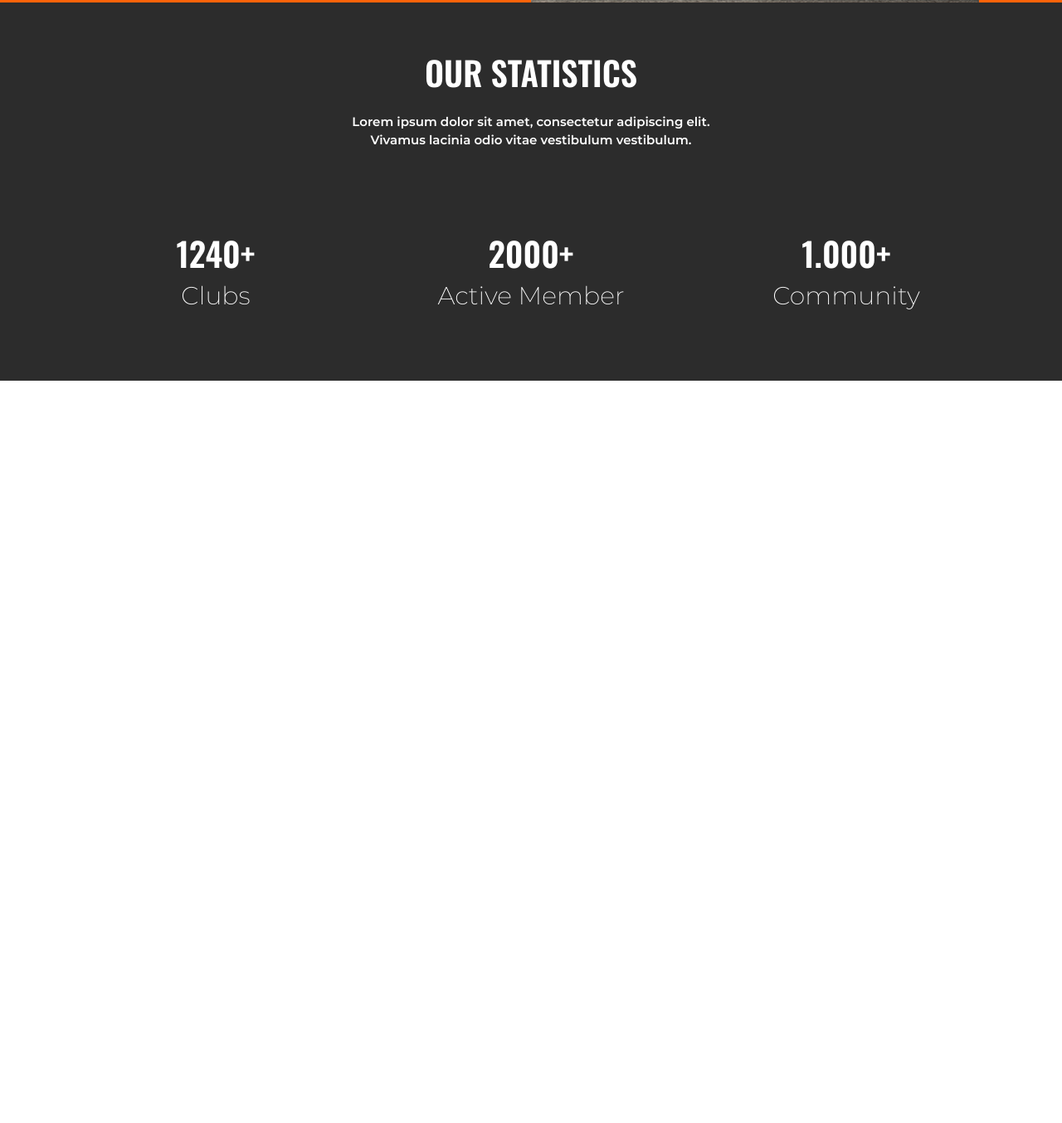
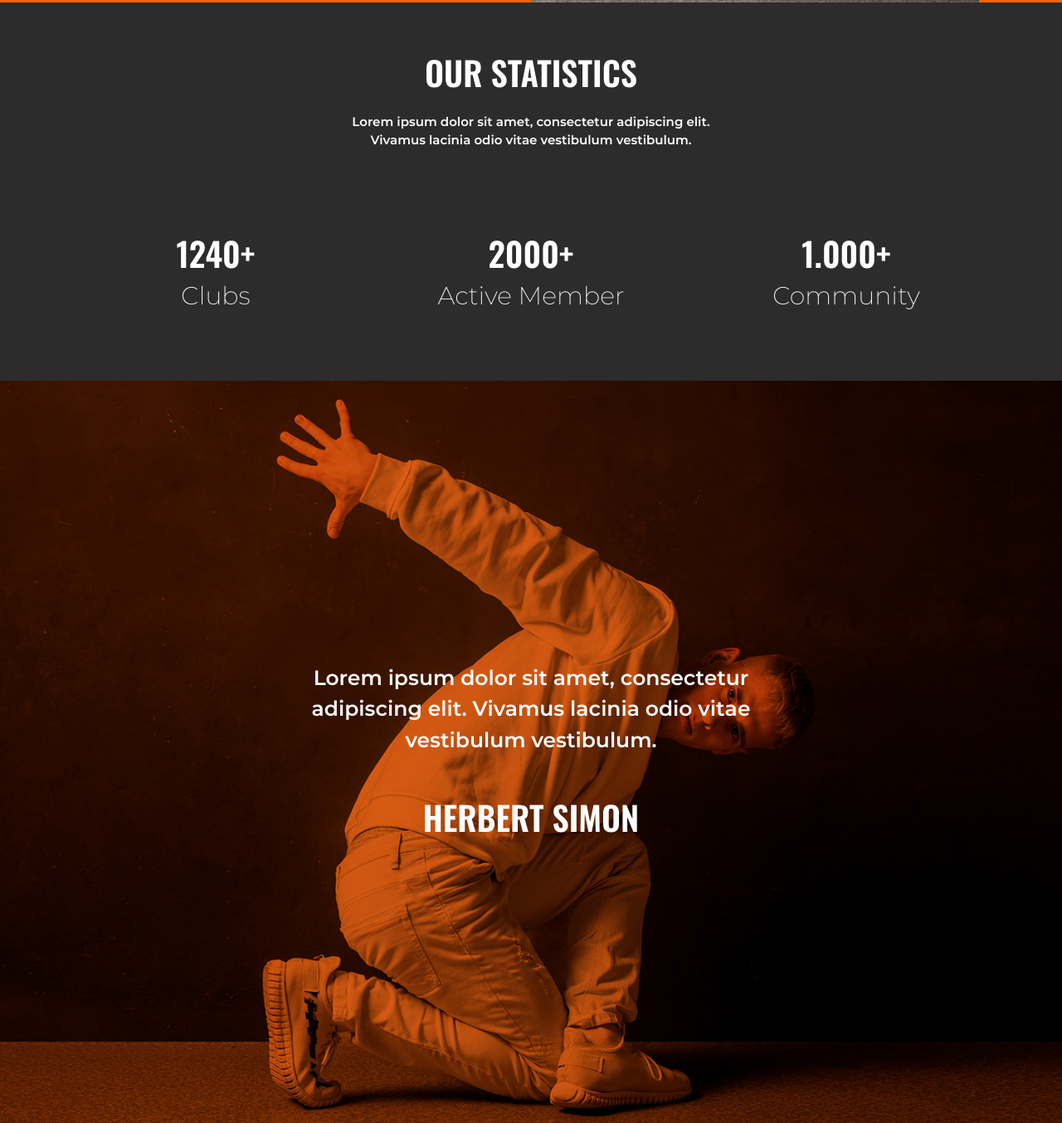
Before and after one commit to Mamun13/Musicology_porfolio_responsivepage, a plain HTML site: page index.html in a window 1280 px wide. Shown: the part 3535-4889 px from the top of the page at 83% size. Before the commit the page ends 3994 px from the top, so only its background shows below. Drawn offline with nearby package versions, Linux system fonts and the light colour scheme; files whose address does not match are found by name; a web font is replaced by a local one.

Commit message:
comment_part

```diff
--- a/css/style.css
+++ b/css/style.css
@@ -356,6 +356,28 @@ canvas.particles-js-canvas-el {
     text-transform: capitalize;
     margin-bottom: 70px;
 }
+/*statistics part ends*/
 
-
+/*statistics part starts*/
+#comment{
+    background: url(../images/back4.png)no-repeat center;
+    background-size: cover;
+}
+#comment .container p{
+    padding-top: 340px;
+    padding-bottom: 50px;
+    font-size: 25px;
+    color: #fff;
+    font-family: montserrat_bold;
+    font-weight: 300;
+}
+#comment .container h2{
+    font-size: 40px;
+    font-weight: 600;
+    color: #fff;
+    padding-bottom: 25px;
+    font-family: 'Oswald', sans-serif;
+    text-transform: uppercase;
+    padding-bottom: 345px;
+}
 /*statistics part ends*/
--- a/index.html
+++ b/index.html
@@ -232,9 +232,6 @@
 </section>
 <!-- part ends-->
 
-
-
-
 <!-- part starts-->
 <section id="">
   <div class="">
@@ -247,6 +244,20 @@
 </section>
 <!-- part ends-->
 
+
+  <!--comment part starts-->
+  <section id="comment">
+    <div class="container">
+      <div class="row">
+        <div class="col-lg-12 text-center">
+          <p>Lorem ipsum dolor sit amet, consectetur<br> adipiscing elit. Vivamus lacinia odio vitae<br> vestibulum vestibulum. </p>
+          <h2>Herbert Simon</h2>
+        </div>
+      </div>
+    </div>
+   </section>
+   <!--comment part ends-->
+
     <script src="js/jquery-2.2.4.min.js"></script>
     <script src="js/popper.min.js"></script>
     <script src="js/bootstrap.min.js"></script>
```
Also changed, not shown: images/back4.png (added). Lines whose indentation alone changed are shown as unchanged.
